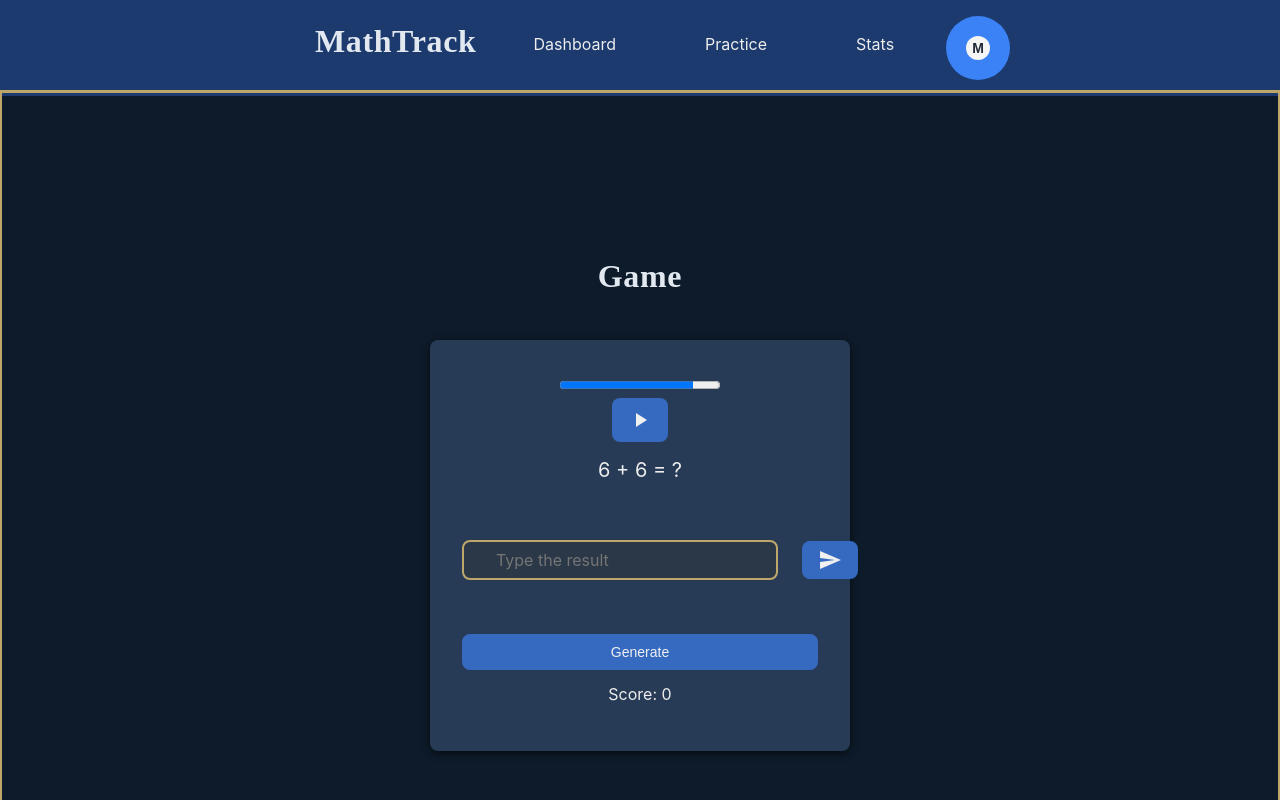
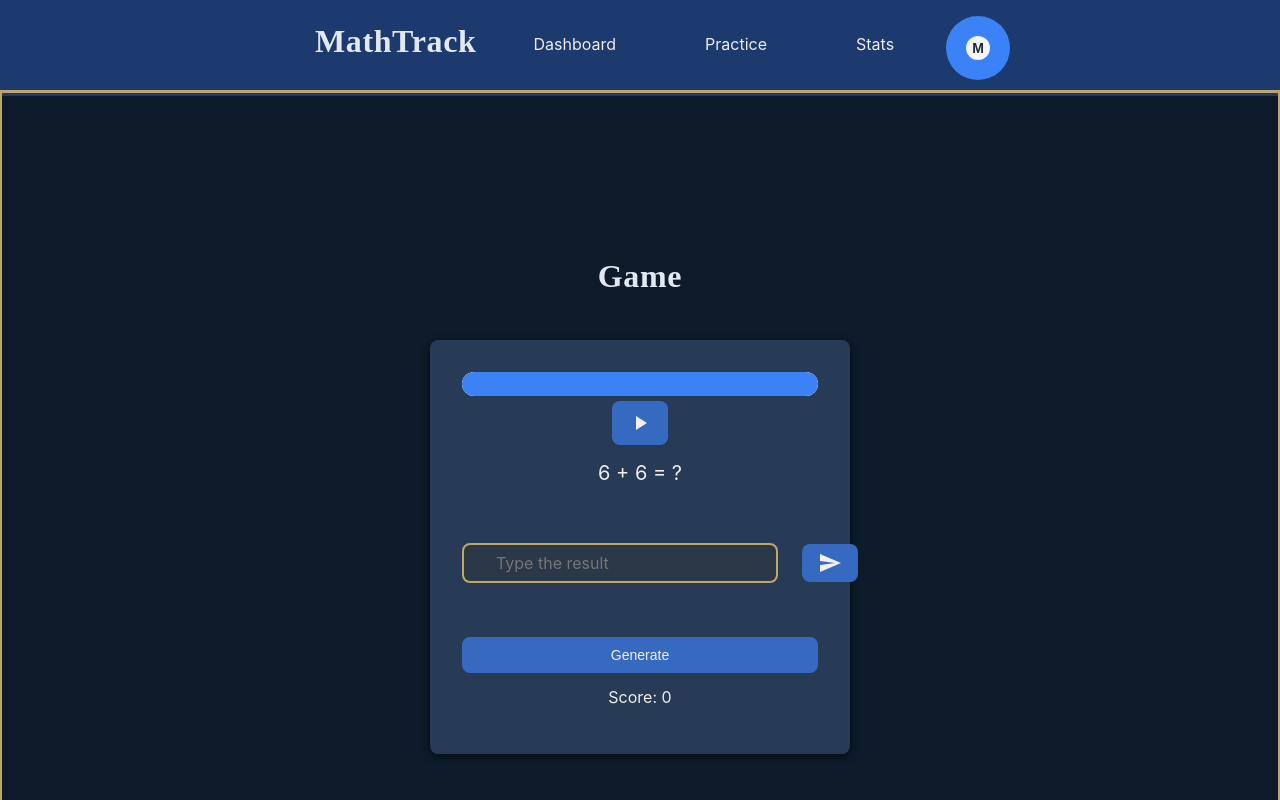
Before and after one commit to LuisDev912/EduMath-Track, a React (Vite) app in the folder frontend/: page /game/addition/easy in a window 1280 px wide. Shown: the top 800 px of the page. Built offline with nearby package versions, Linux system fonts and the light colour scheme.

Commit message:
style(game): add styles for Timer component - Add styles for Timer component improving its transition and visual appearance. - Use webkit properties for smooth transitions and better performance.

```diff
--- a/frontend/src/game/gameplay/components/Game.module.css
+++ b/frontend/src/game/gameplay/components/Game.module.css
@@ -10,6 +10,38 @@
 }
 
 /* --- timer --- */
+
+/* base styles */
+.timer {
+    -webkit-appearance: none;
+    -moz-appearance: none;
+    appearance: none;
+    /* Deletes default styles */
+
+    width: 100%;
+    height: var(--space-lg);
+    border: none;
+    background-color: var(--neutral);
+    border-radius: var(--radius-lg);
+    overflow: hidden;
+}
+
+/* background colour and animation */
+.timer::-webkit-progress-bar {
+    background-color: var(--neutral);
+}
+
+.timer::-webkit-progress-value {
+    background-color: var(--accent);
+    border-radius: var(--radius-lg);
+    transition: width 1s linear;
+}
+
+.timer::-moz-progress-bar {
+    background-color: var(--accent);
+    border-radius: var(--radius-lg);
+    transition: width 1s linear;
+}
 
 
 /* --- game form --- */
--- a/frontend/src/game/gameplay/components/Timer/Timer.tsx
+++ b/frontend/src/game/gameplay/components/Timer/Timer.tsx
@@ -1,6 +1,7 @@
 import { useTranslation } from "react-i18next";
 import type { TimerProps } from "./Timer.types.ts";
 import { Button } from "@components/ui/Button/Button.tsx";
+import Styles from '../Game.module.css';
 
 import { PauseIcon } from "@shared/icons/Pause.tsx";
 import { ContinueIcon } from "@shared/icons/Continue.tsx";
@@ -19,7 +20,7 @@ function Timer({
             <label htmlFor="game-timer" className="sr-only">
                 {t("game.timer.timeLeft", { seconds: timeLeft })}
             </label>
-            <progress id="game-timer" value={timeLeft} max={maxTime} className="timer">
+            <progress id="game-timer" value={timeLeft} max={maxTime} className={Styles.timer}>
                 {timeLeft}
             </progress>
 
```
